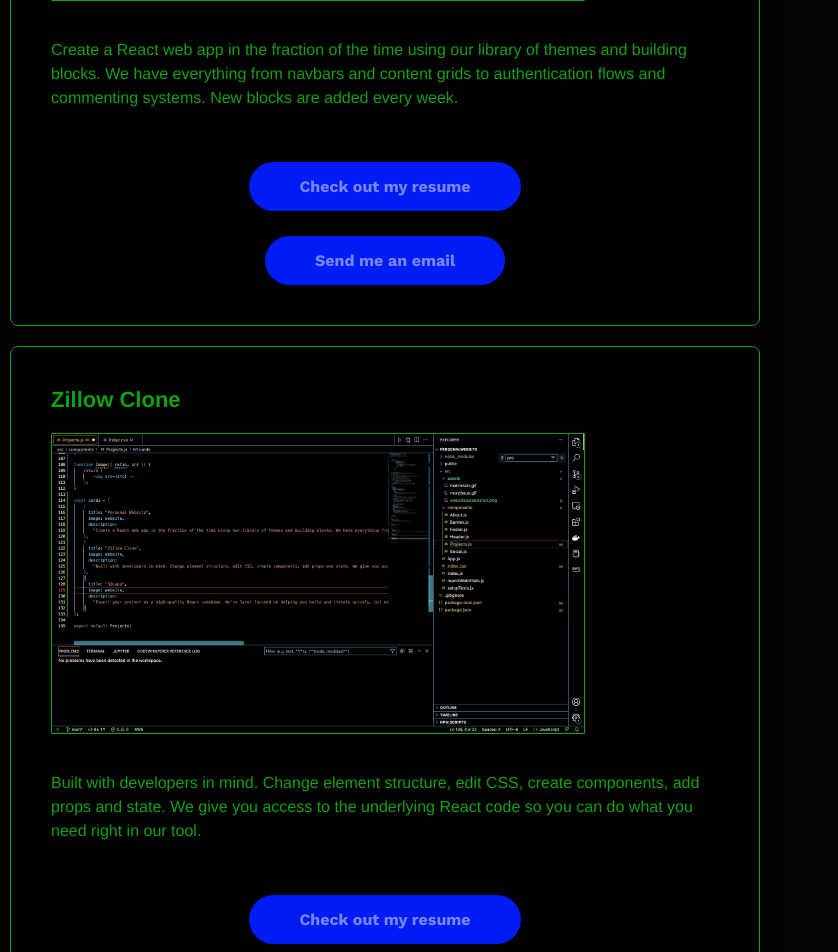
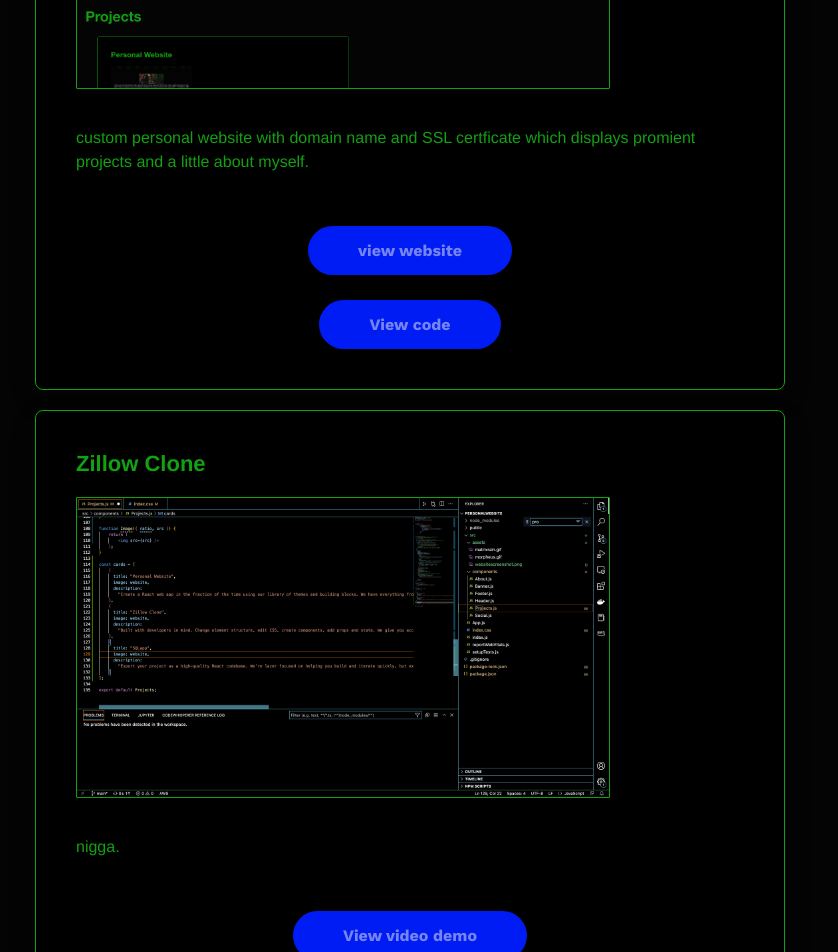
Before and after one commit to robelsiam/personalwebsite, a React (Create React App) app: page / in a window 1280 px wide. Shown: the part 1040-1992 px from the top of the page, without its empty margins (0-838 px from the left). Built offline with nearby package versions, Linux system fonts and the light colour scheme.

Commit message:
Update Projects.js

```diff
--- a/src/components/Projects.js
+++ b/src/components/Projects.js
@@ -11,25 +11,29 @@
 
 const Projects = () => {
     return (
-        <div>
-          <h2>About Me</h2>
+        <section className='projects'>
+          <h2>Projects</h2>
             <div className="projects__container">
                 <div className="projects__row">
                  {cards.map((card, i) => (
                     <div className="projects__column">
                     <Card>
                         <div className="projects__card-title">{card.title}</div>
+
+
                         <img src={card.image} alt="project"/>
+
                         <div className="projects__card-body">{card.description}</div>
 
-                        <a href="mailto:robelesiam@gmail.com" rel="noreferrer" className='button'>Check out my resume</a>
-                        <a href="mailto:robelesiam@gmail.com" target="_blank" rel="noreferrer" className='button'>Send me an email</a>
+                        <a href={card.button1link} target="_blank" rel="noreferrer" className="button">{card.button1}</a>
+                        <a href={card.button2link} target="_blank" rel="noreferrer" className="button">{card.button2}</a>
+
                     </Card>
                     </div>
                 ))}
                 </div>
             </div>
-        </div>
+        </section>
       );
 
 }
@@ -97,19 +101,43 @@
       title: "Personal Website",
       image: website,
       description:
-        "Create a React web app in the fraction of the time using our library of themes and building blocks. We have everything from navbars and content grids to authentication flows and commenting systems. New blocks are added every week."
+        "custom personal website with domain name and SSL certficate which displays promient projects and a little about myself.",
+      button1:
+        "view website",
+      button2:
+        "View code",
+      button1link:
+        "https://robelsiam.com",
+      button2link:
+        "https://github.com/robelsiam/personalwebsite"
     },
     {
       title: "Zillow Clone",
       image: ScreenShot2,
       description:
-        "Built with developers in mind. Change element structure, edit CSS, create components, add props and state. We give you access to the underlying React code so you can do what you need right in our tool."
+        "nigga.",
+      button1:
+        "View video demo",
+      button2:
+        "View code",
+      button1link:
+        "cvs",
+      button2link:
+        "https://github.com/robelsiam/rillow"
     },
     {
       title: "SQLapp",
       image: ScreenShot3,
       description:
-        "Export your project as a high-quality React codebase. We're lazer focused on helping you build and iterate quickly, but expect that you'll eventually want to export and wrap things up in your favorite code editor."
+        "nigga balls.",
+      button1:
+        "View video demo",
+      button2:
+        "View code",
+      button1link:
+        "cvs",
+      button2link:
+        "https://github.com/robelsiam/sqlapp"
     }
 ];
 
```
